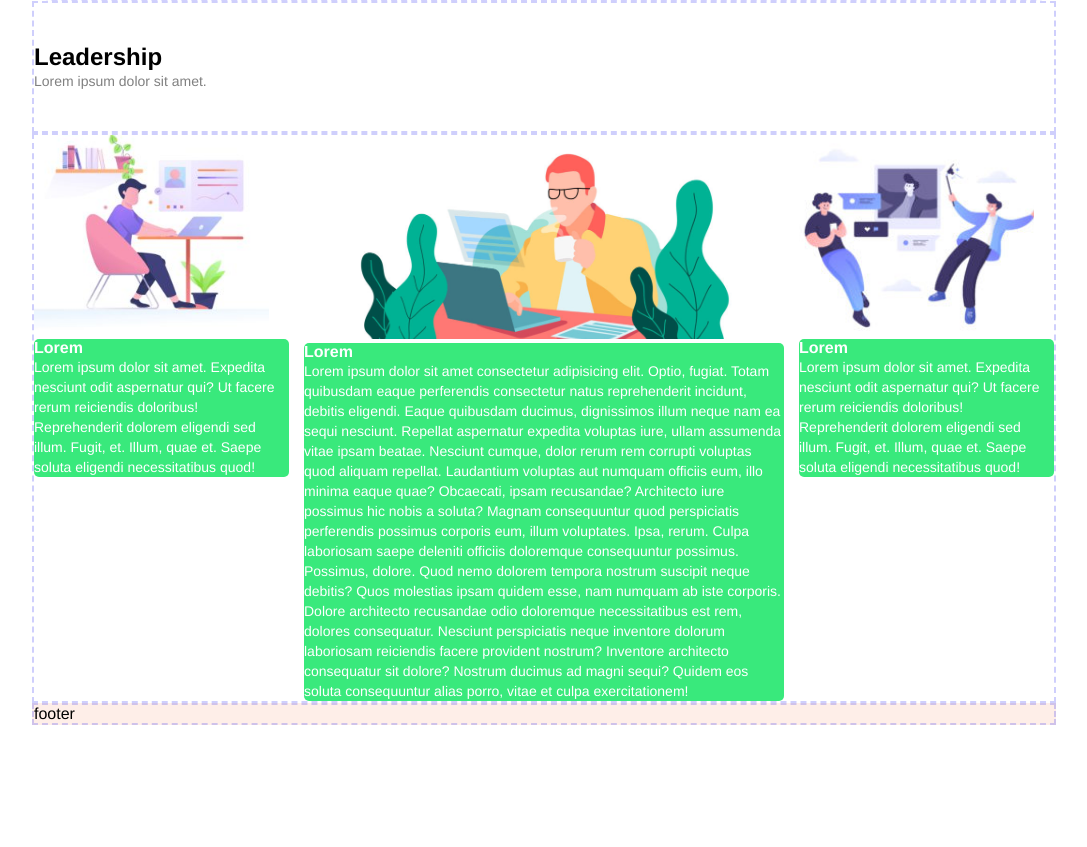
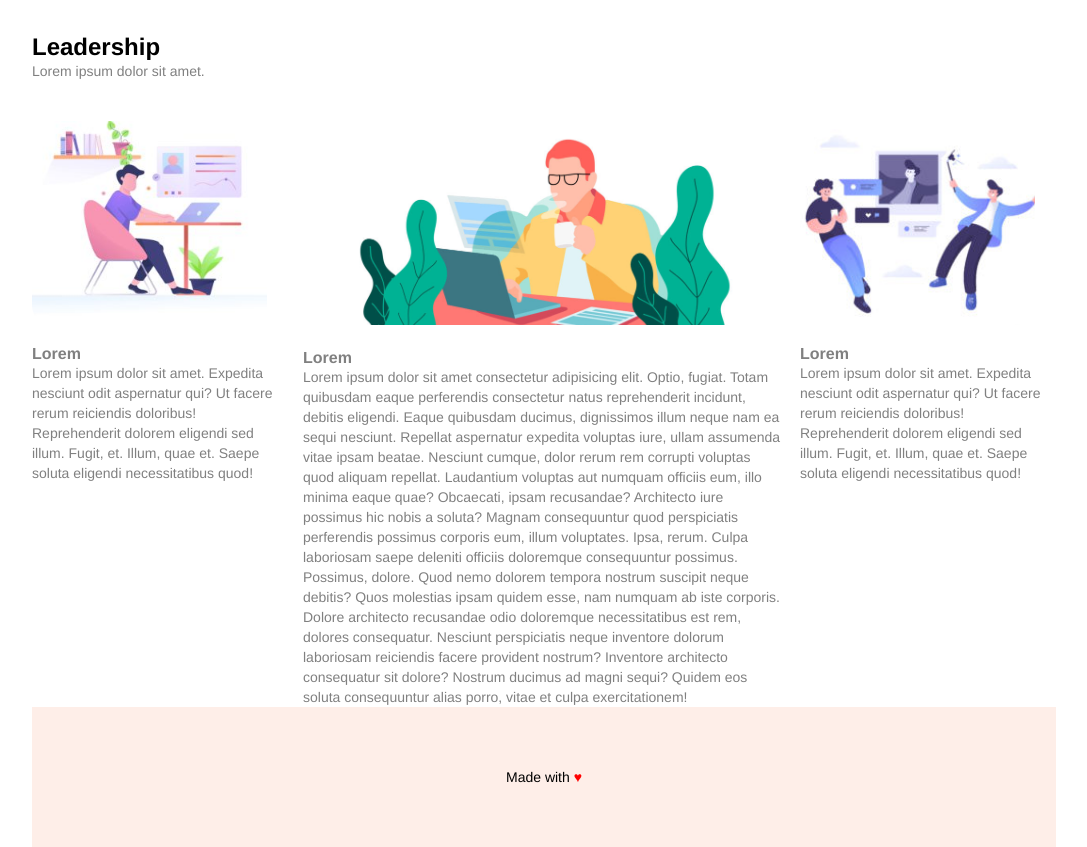
Before and after one commit to Deceit-87/htmlcss-wp, a plain HTML site: page index.html in a window 1280 px wide. Shown: the part 692-1539 px from the top of the page, without its empty margins (96-1183 px from the left). Before the commit the page ends 1417 px from the top, so only its background shows below. Drawn offline with Linux system fonts and the light colour scheme.

Commit message:
footer/fine

```diff
--- a/index.html
+++ b/index.html
@@ -45,9 +45,9 @@
                 <div class="container row">
                     <div class="col-3">
                         <div class="module-img-sm">
-                            <img class="overlay" src="./img/img-4.jpg" alt="">
+                            <img class="overlay border-radius" src="./img/img-4.jpg" alt="">
 
-                            <img class="vis" src="./img/img-1.jpg" alt="">
+                            <img class="border-radius" src="./img/img-1.jpg" alt="">
                         </div>
                         <div class="module">
                             <h4>Lorem</h4>
@@ -61,7 +61,7 @@
                     </div>
                     <div class="col-6">
                         <div class="module-img-bg">
-                           <img src="./img/banner-2.jpg" alt="">
+                           <img class="border-radius"src="./img/banner-2.jpg" alt="">
                         </div>
                         <div class="module">
                             <h4>Lorem</h4>
@@ -84,9 +84,9 @@
                     </div>
                     <div class="col-3">
                         <div class="module-img-sm">
-                             <img class="overlay" src="./img/img-5.jpg" alt="">
+                             <img class="overlay border-radius" src="./img/img-5.jpg" alt="">
 
-                             <img class="vis"src="./img/img-6.jpg" alt="">
+                             <img class="border-radius "src="./img/img-6.jpg" alt="">
 
                         </div>
                         <div class="module">
@@ -106,7 +106,7 @@
     <footer>
 
         <div class="container">
-            footer
+            <p>Made with <span>&hearts;</span></p>
         </div>
     </footer>
 </body>
--- a/style.css
+++ b/style.css
@@ -1,6 +1,8 @@
 h1 { font-family: "Helvetica Neue"; font-size: 24px; font-style: normal; font-variant: normal; font-weight: 400; line-height: 26.4px; } h3 { font-family: "Helvetica Neue"; font-size: 14px; font-style: normal; font-variant: normal; font-weight: 700; line-height: 15.4px; } p { font-family: "Helvetica Neue"; font-size: 14px; font-style: normal; font-variant: normal; font-weight: 400; line-height: 20px; } blockquote { font-family: "Helvetica Neue"; font-size: 21px; font-style: normal; font-variant: normal; font-weight: 400; line-height: 30px; } pre { font-family: "Helvetica Neue"; font-size: 13px; font-style: normal; font-variant: normal; font-weight: 400; line-height: 18.5714px; }
 
-
+main img {
+    border-radius: 20px;
+}
 html {
     font-size:16px;
 
@@ -27,7 +29,7 @@ a{
 .container {
     max-width: 1024px;
     margin:0 auto;
-    border:2px dashed rgb(23, 23, 245,0.2);
+    /* border:2px dashed rgb(23, 23, 245,0.2); */
 }
 .row::after{
     content: "";
@@ -63,9 +65,9 @@ padding-right: 0;
 
 .module{
     /* padding: 20px; */
-    background-color: rgb(57, 233, 124);
+    /* background-color: rgb(57, 233, 124); */
     border-radius: 5px;
-    color: white;
+    color: grey;
 }
 /* .debug header .container{
     background-color: rgb(160, 68, 247,0.2);
@@ -205,9 +207,23 @@ header{
     top:0;
     left:0;
 }
-
+.module{
+    padding-top:20px;
+}
 
 
 .module-img-sm:hover .overlay{
     visibility:hidden ;
 }
+/* FOOTER */
+
+footer span{
+
+    color: red;
+
+}
+
+footer .container {
+    padding:60px;
+    text-align: center;
+}
```
